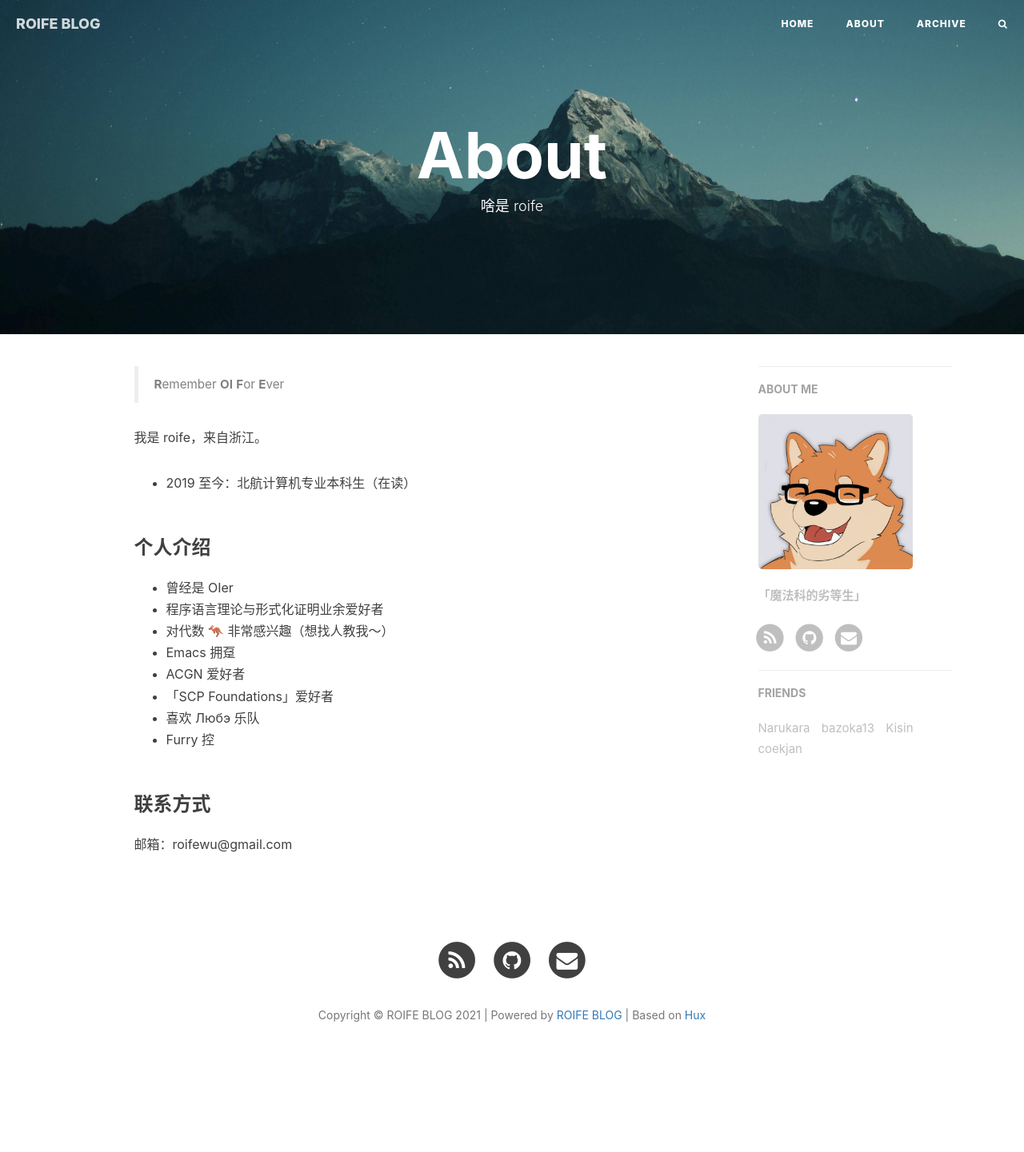
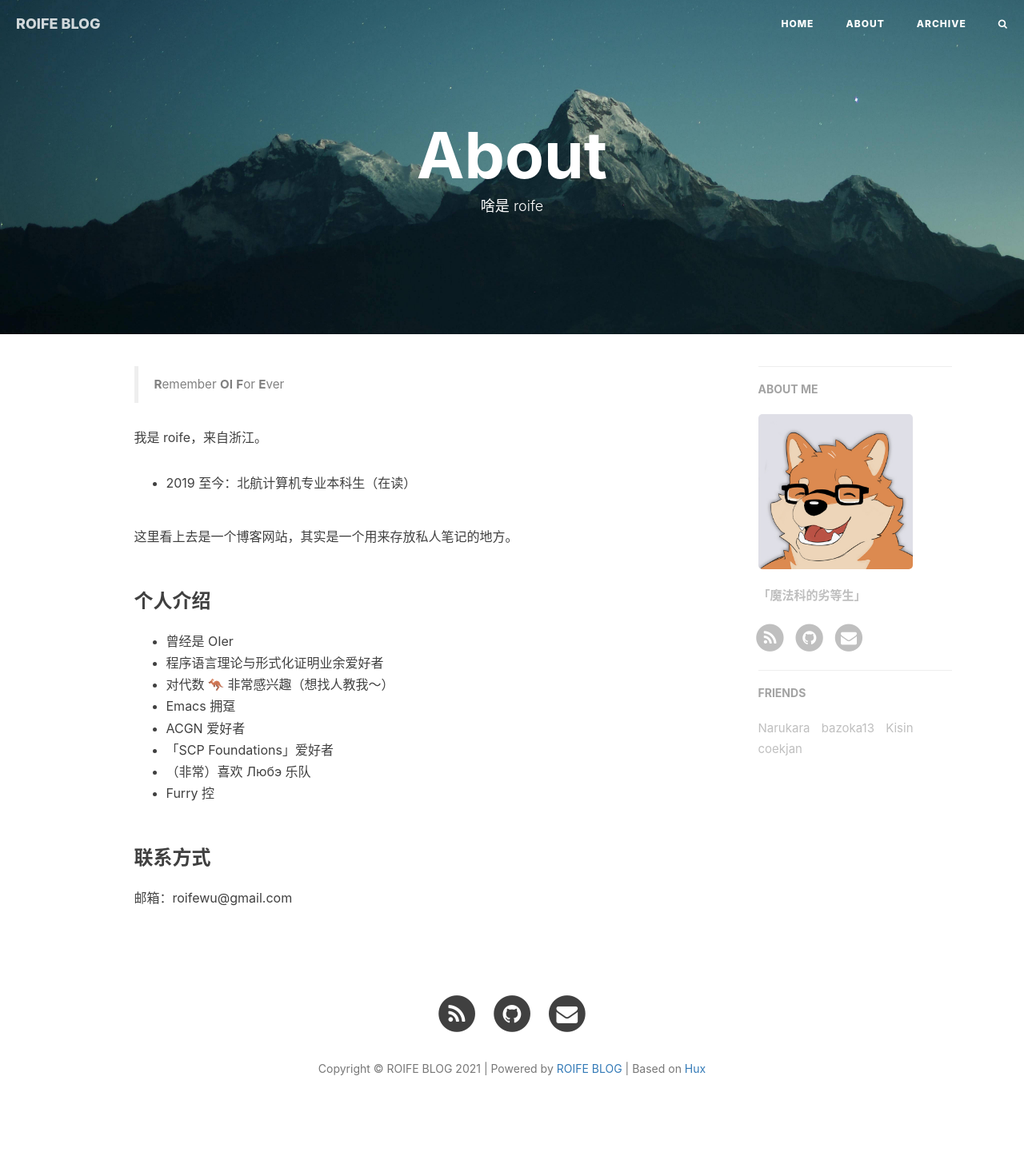
Before and after one commit to LogicLee0902/-LogicLee0902.github.io, a Jekyll site: the page built from about.html, in a window 1280 px wide. Shown: the whole page at 80% size. Built offline with Jekyll 4.4.1, drawn with Linux system fonts in a browser that asks for light colours; nearby versions of some CDN libraries; comment, search, counter and statistics services are not loaded; before the commit the page ends 1374 px from its top, so only the background shows below that.

```diff
--- a/_includes/about/zh.md
+++ b/_includes/about/zh.md
@@ -3,6 +3,8 @@
 我是 roife，来自浙江。
 
 - 2019 至今：北航计算机专业本科生（在读）
+
+这里看上去是一个博客网站，其实是一个用来存放私人笔记的地方。
 
 ### 个人介绍
 
@@ -12,7 +14,7 @@
 - Emacs 拥趸
 - ACGN 爱好者
 - 「SCP Foundations」爱好者
-- 喜欢 Любэ 乐队
+- （非常）喜欢 Любэ 乐队
 - Furry 控
 
 ### 联系方式
```
